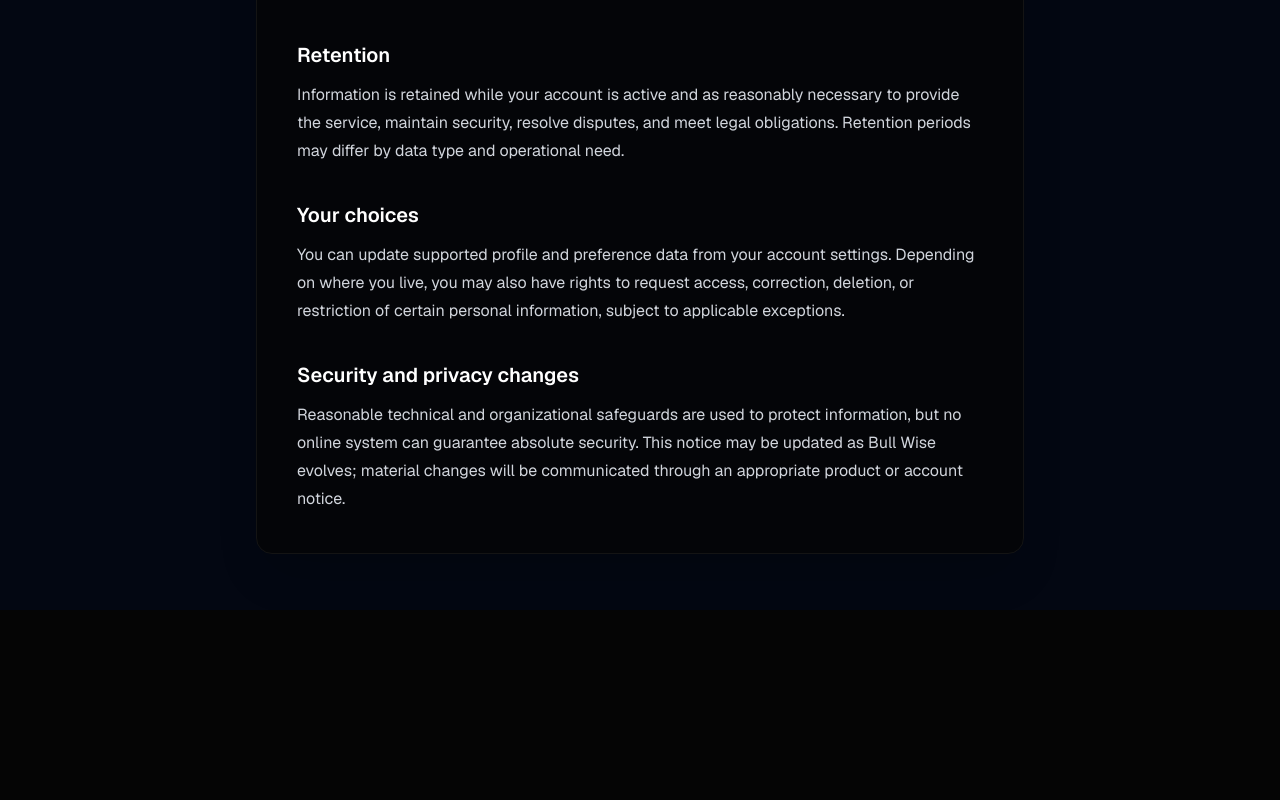
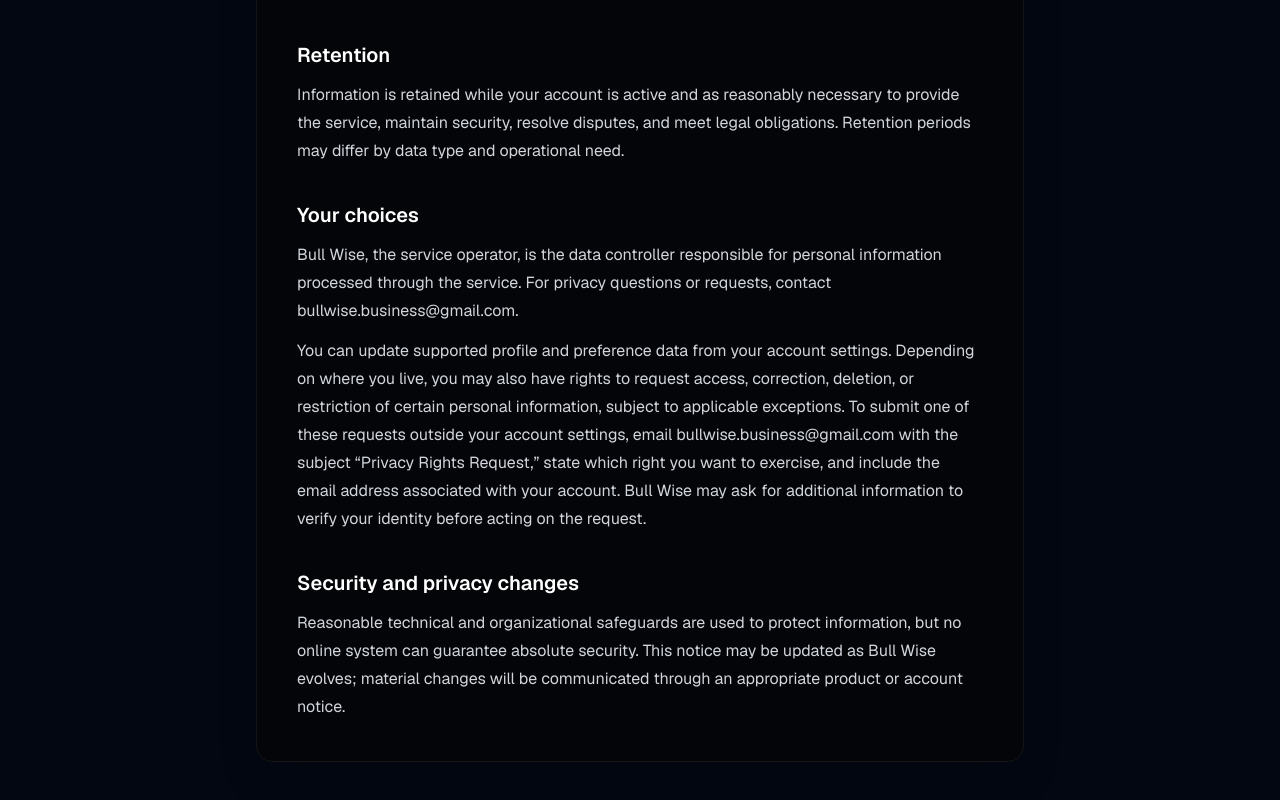
Before and after one commit to judemcastillo/bullwise, a Next.js app: page /terms in a window 1280 px wide. Shown: the part 2619-3419 px from the top of the page. Before the commit the page ends 3229 px from the top, so only its background shows below. Built offline with nearby package versions, Linux system fonts and the light colour scheme.

Commit message:
docs(legal): add privacy rights request process

```diff
--- a/app/(legal)/terms/page.tsx
+++ b/app/(legal)/terms/page.tsx
@@ -105,7 +105,8 @@
 	{
 		title: "Your choices",
 		paragraphs: [
-			"You can update supported profile and preference data from your account settings. Depending on where you live, you may also have rights to request access, correction, deletion, or restriction of certain personal information, subject to applicable exceptions.",
+			"Bull Wise, the service operator, is the data controller responsible for personal information processed through the service. For privacy questions or requests, contact bullwise.business@gmail.com.",
+			"You can update supported profile and preference data from your account settings. Depending on where you live, you may also have rights to request access, correction, deletion, or restriction of certain personal information, subject to applicable exceptions. To submit one of these requests outside your account settings, email bullwise.business@gmail.com with the subject “Privacy Rights Request,” state which right you want to exercise, and include the email address associated with your account. Bull Wise may ask for additional information to verify your identity before acting on the request.",
 		],
 	},
 	{
```
